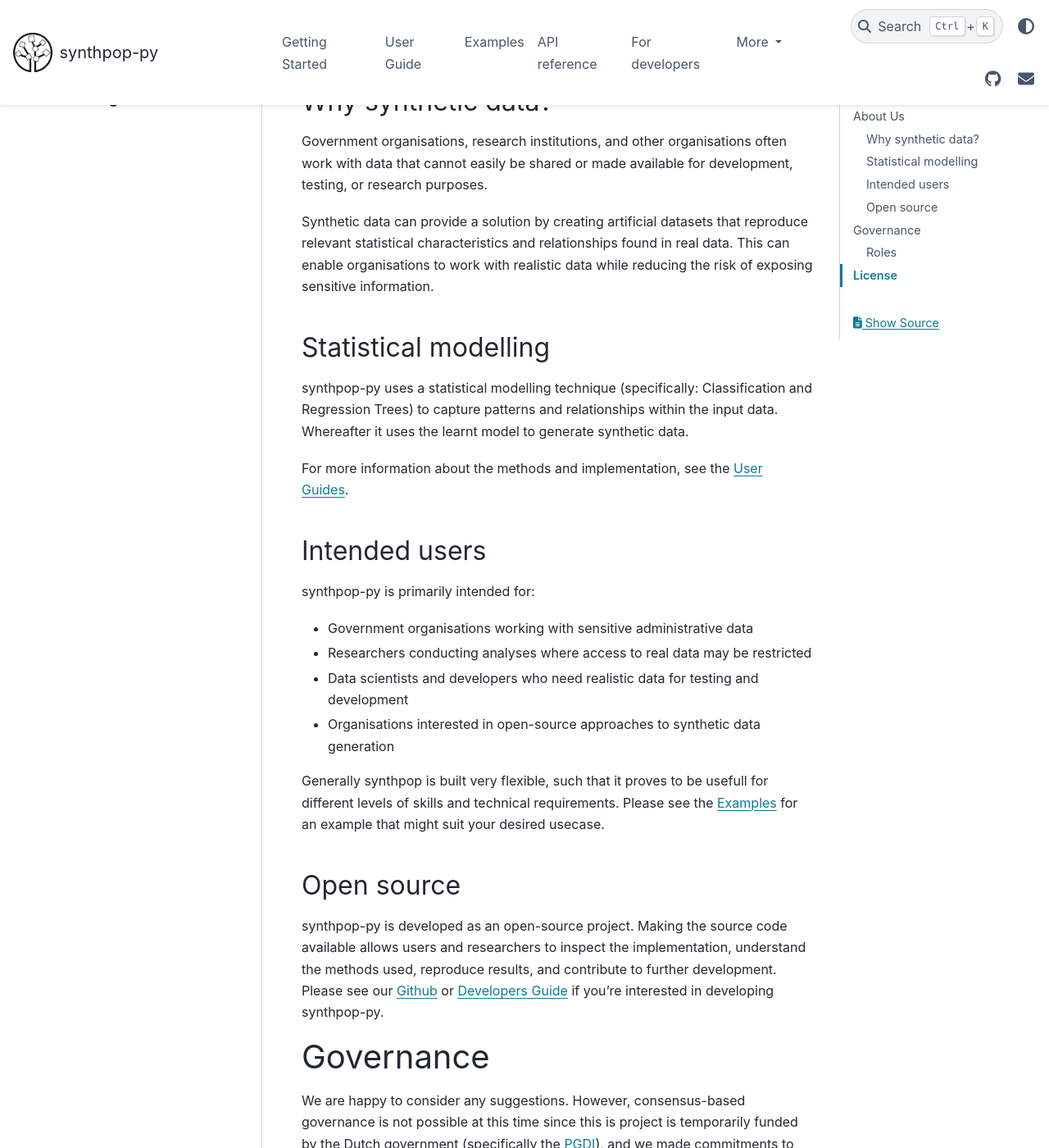
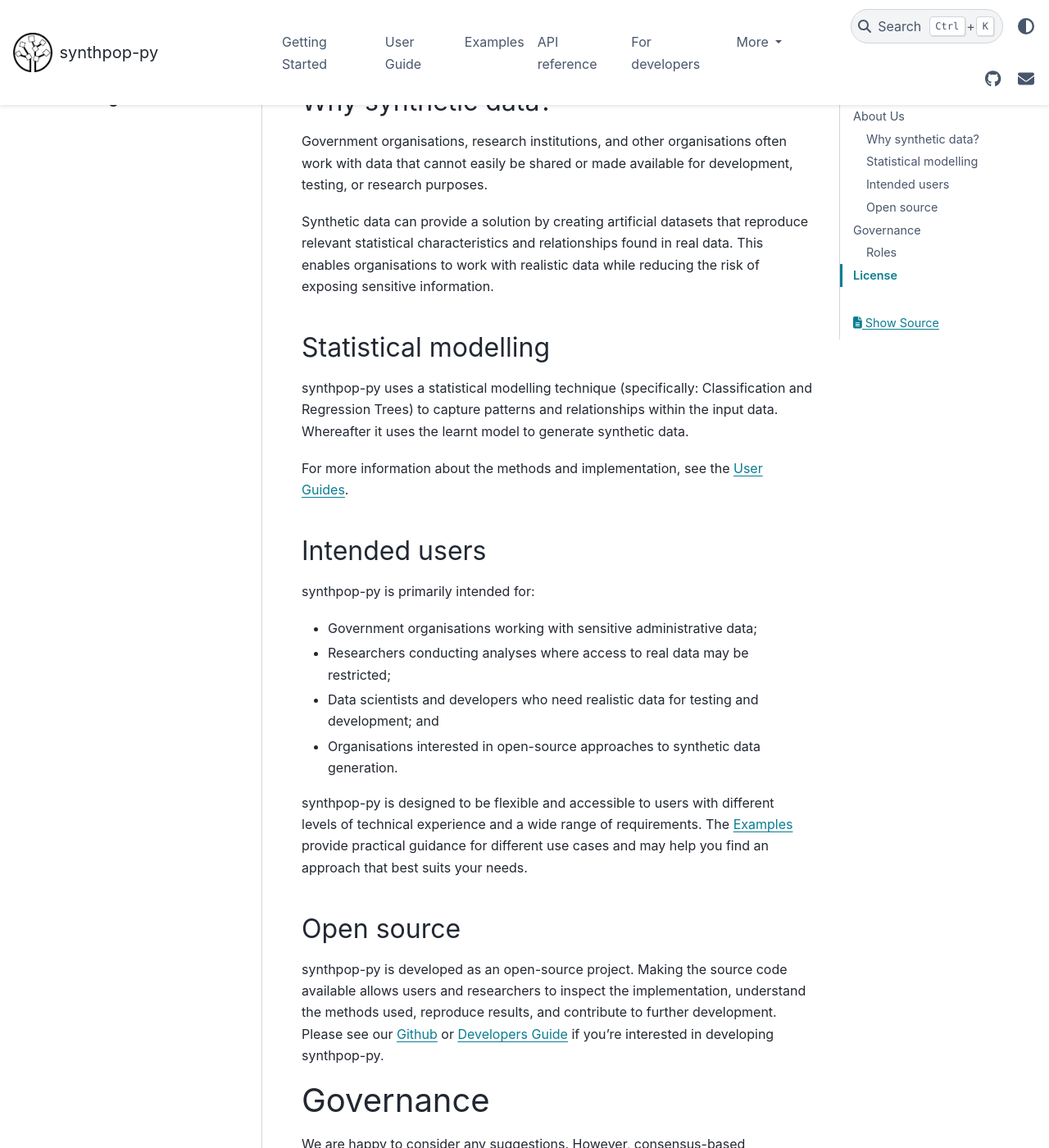
Before and after one commit to duonl/synthpop-py, a Sphinx documentation site: the page built from docs/source/about_us/about_us.md, in a window 1280 px wide and 1400 px high, scrolled down 486 px. Shown: the whole window at 82% size. Built offline with Sphinx 7.4.7 and the PyData theme 0.15.4, drawn with Linux system fonts in a browser that asks for light colours; some of the changed text lies outside the part shown.

Commit message:
Apply batched suggestions from code review
Co-authored-by: KoomenErina <erina.koomen@duo.nl>
Co-authored-by: anneliesdej <113341080+anneliesdej@users.noreply.github.com>

```diff
--- a/docs/source/about_us/about_us.md
+++ b/docs/source/about_us/about_us.md
@@ -2,7 +2,7 @@
 
 **synthpop-py** is an open-source Python package for generating high-quality synthetic data, with a primary focus on tabular data.
 It is developed at [**DUO (Dienst Uitvoering Onderwijs)**](https://duo.nl/particulier/),
-the executive organisation of the Dutch Ministry of Education.
+the executive organisation of the Dutch Ministry of Education, Culture and Science.
 
 synthpop-py is a package for generating high-quality synthetic data, with a primary focus on tabular data.
 It is a Python redesign of the established [Synthpop R package](https://www.synthpop.org.uk/),
@@ -14,7 +14,7 @@ The project is currently developed and funded by DUO.
 
 Government organisations, research institutions, and other organisations often work with data that cannot easily be shared or made available for development, testing, or research purposes.
 
-Synthetic data can provide a solution by creating artificial datasets that reproduce relevant statistical characteristics and relationships found in real data. This can enable organisations to work with realistic data while reducing the risk of exposing sensitive information.
+Synthetic data can provide a solution by creating artificial datasets that reproduce relevant statistical characteristics and relationships found in real data. This enables organisations to work with realistic data while reducing the risk of exposing sensitive information.
 
 ## Statistical modelling
 
@@ -26,12 +26,12 @@ For more information about the methods and implementation, see the [User Guides]
 
 synthpop-py is primarily intended for:
 
-- Government organisations working with sensitive administrative data
-- Researchers conducting analyses where access to real data may be restricted
-- Data scientists and developers who need realistic data for testing and development
-- Organisations interested in open-source approaches to synthetic data generation
+- Government organisations working with sensitive administrative data;
+- Researchers conducting analyses where access to real data may be restricted;
+- Data scientists and developers who need realistic data for testing and development; and
+- Organisations interested in open-source approaches to synthetic data generation.
 
-Generally synthpop is built very flexible, such that it proves to be usefull for different levels of skills and technical requirements. Please see the [Examples](../examples/examples_index.md) for an example that might suit your desired usecase.
+synthpop-py is designed to be flexible and accessible to users with different levels of technical experience and a wide range of requirements. The [Examples](../examples/examples_index.md) provide practical guidance for different use cases and may help you find an approach that best suits your needs.
 
 ## Open source
 
```
Also changed, not shown: docs/source/getting_started/workflow.md (+1 -1 lines).
